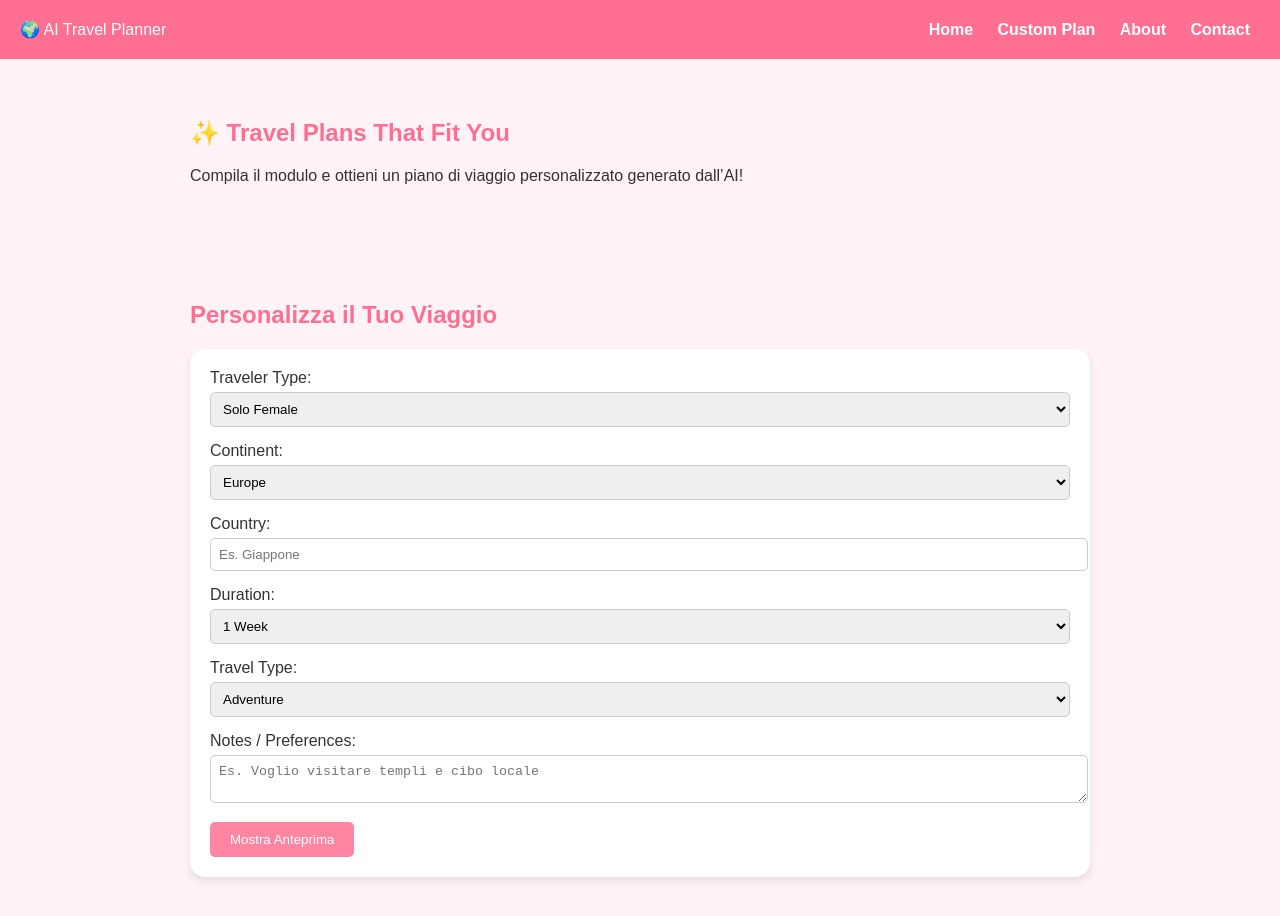
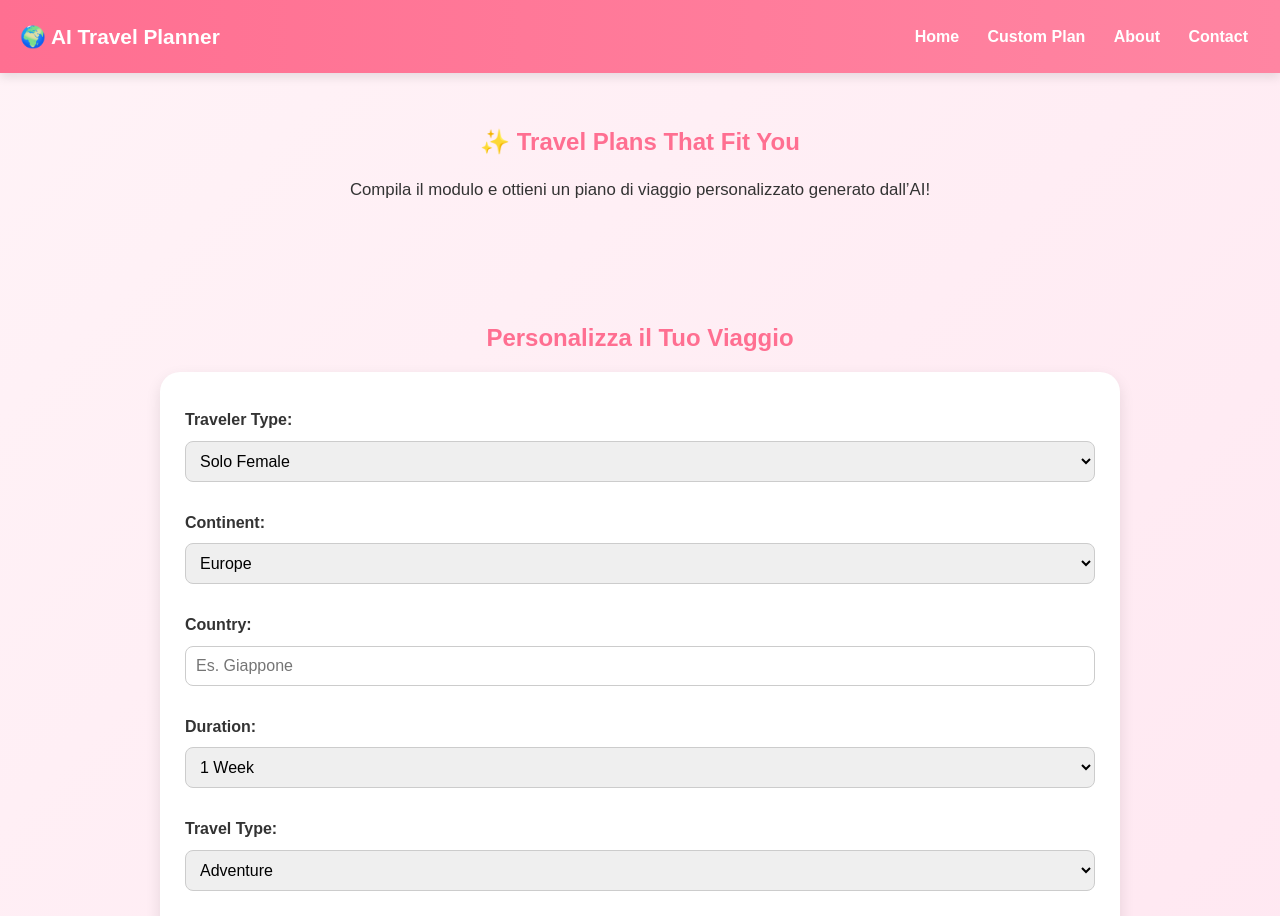
Before and after one commit to WanderWithStyle/WanderWithStyle, a plain HTML site: page index.html in a window 1280 px wide. Shown: the top 916 px of the page. Drawn offline with Linux system fonts and the light colour scheme.

Commit message:
Update index.html

```diff
--- a/index.html
+++ b/index.html
@@ -1,23 +1,149 @@
 <!DOCTYPE html>
 <html lang="it">
-<head>
-<meta charset="UTF-8">
-<meta name="viewport" content="width=device-width, initial-scale=1.0">
-<title>AI Travel Planner</title>
 <style>
-body { font-family: Arial,sans-serif; margin:0; padding:0; background:#fff3f7; color:#333;}
-header {background:#ff6f91; color:white; padding:20px; display:flex; justify-content:space-between; align-items:center;}
-header nav a {color:white; margin:0 10px; text-decoration:none; font-weight:bold;}
-header nav a:hover {color:#ffe5f0;}
-section {padding:40px 20px; max-width:900px; margin:auto;}
-h1,h2 {color:#ff6f91;}
-button {padding:10px 20px; border:none; border-radius:5px; cursor:pointer;}
-.btn-primary {background:#ff6f91; color:white;}
-.btn-secondary {background:#ff85a2; color:white;}
-input,select,textarea {width:100%; padding:8px; margin:5px 0 15px; border-radius:5px; border:1px solid #ccc;}
-.card {background:white; padding:20px; border-radius:15px; box-shadow:0 4px 10px rgba(0,0,0,0.1); margin-bottom:10px;}
+/* Reset di base */
+* {
+  margin: 0;
+  padding: 0;
+  box-sizing: border-box;
+}
+
+body {
+  font-family: 'Arial', sans-serif;
+  background: linear-gradient(135deg, #fff3f7, #ffe5f0);
+  color: #333;
+  line-height: 1.6;
+}
+
+/* HEADER */
+header {
+  background: linear-gradient(90deg, #ff6f91, #ff85a2);
+  color: white;
+  padding: 20px;
+  display: flex;
+  justify-content: space-between;
+  align-items: center;
+  flex-wrap: wrap;
+  box-shadow: 0 4px 10px rgba(0,0,0,0.1);
+}
+
+header div {
+  font-size: 1.3rem;
+  font-weight: bold;
+}
+
+header nav a {
+  color: white;
+  margin: 0 12px;
+  text-decoration: none;
+  font-weight: bold;
+  transition: color 0.3s ease;
+}
+
+header nav a:hover {
+  color: #ffe5f0;
+}
+
+/* SEZIONI */
+section {
+  padding: 50px 20px;
+  max-width: 1000px;
+  margin: auto;
+}
+
+h1, h2 {
+  color: #ff6f91;
+  margin-bottom: 15px;
+  text-align: center;
+}
+
+p {
+  margin-bottom: 15px;
+  text-align: center;
+  font-size: 1.05rem;
+}
+
+/* CARDS */
+.card {
+  background: white;
+  padding: 25px;
+  border-radius: 20px;
+  box-shadow: 0 6px 15px rgba(0,0,0,0.1);
+  margin-bottom: 20px;
+  transition: transform 0.2s ease;
+}
+
+.card:hover {
+  transform: translateY(-5px);
+}
+
+/* FORM */
+label {
+  font-weight: bold;
+  margin-top: 10px;
+  display: block;
+}
+
+input, select, textarea {
+  width: 100%;
+  padding: 10px;
+  margin: 8px 0 18px;
+  border-radius: 8px;
+  border: 1px solid #ccc;
+  font-size: 1rem;
+  transition: border 0.3s ease;
+}
+
+input:focus, select:focus, textarea:focus {
+  border-color: #ff6f91;
+  outline: none;
+}
+
+/* BOTTONI */
+button {
+  padding: 12px 22px;
+  border: none;
+  border-radius: 8px;
+  cursor: pointer;
+  font-size: 1rem;
+  font-weight: bold;
+  transition: all 0.3s ease;
+}
+
+.btn-primary {
+  background: #ff6f91;
+  color: white;
+}
+
+.btn-primary:hover {
+  background: #e65c7e;
+}
+
+.btn-secondary {
+  background: #ff85a2;
+  color: white;
+}
+
+.btn-secondary:hover {
+  background: #e67392;
+}
+
+/* RESPONSIVE */
+@media (max-width: 768px) {
+  header {
+    flex-direction: column;
+    text-align: center;
+  }
+
+  header nav {
+    margin-top: 10px;
+  }
+
+  .card {
+    padding: 20px;
+  }
+}
 </style>
-</head>
 <body>
 
 <header>
@@ -158,4 +284,5 @@ checkoutBtn.addEventListener('click', async () => {
 </script>
 
 </body>
+
 </html>
```
